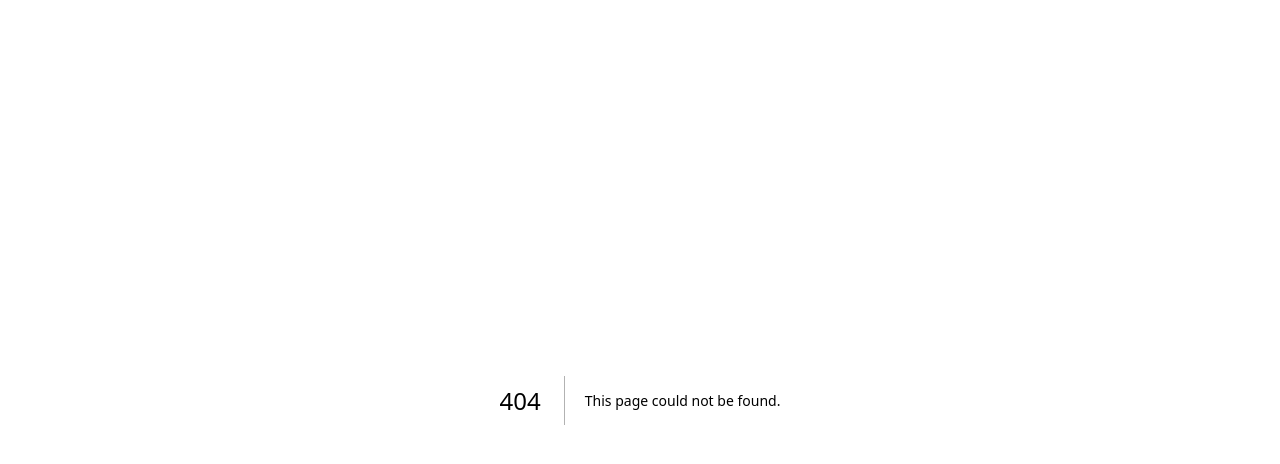
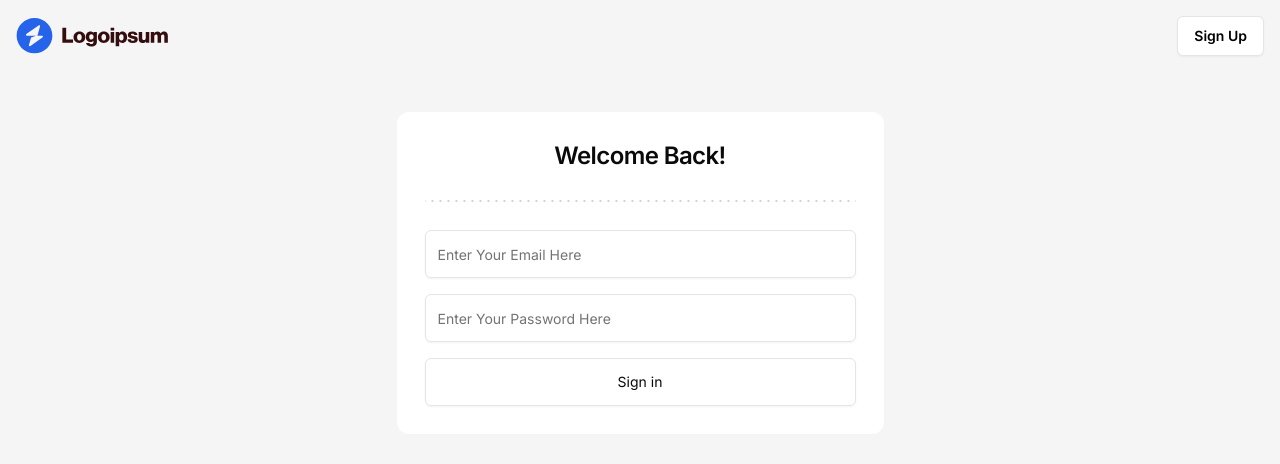
Before and after one commit to sauravkokane/jira-clone, a Next.js app: page /sign-in in a window 1280 px wide. Before the commit this address had no page. Shown: the top 464 px of the page. Built offline with nearby package versions, Linux system fonts and the light colour scheme.

Commit message:
Added components for sign in page

```diff
--- /dev/null
+++ b/src/app/(auth)/layout.tsx
@@ -0,0 +1,28 @@
+import { Button } from '@/components/ui/button';
+import Image from 'next/image';
+import React from 'react'
+
+interface AuthenticationLayoutProps {
+    children : React.ReactNode;
+}
+const AuthenticationLayout = ({children} : AuthenticationLayoutProps) => {
+  return (
+    <main className='bg-neutral-100 min-h-screen'>
+        <div className='mx-auto max-w-screen-2xl p-4'>
+            <nav className='flex justify-between items-center'>
+                <Image src="/logo.svg" alt='logo' width={152} height={56} />
+                <Button variant={"secondary"}>
+                    Sign Up
+                </Button>
+            </nav>
+            <div className='flex flex-col items-center justify-center pt-4 md:pt-14'>
+                {children}
+            </div>
+
+        </div>
+
+    </main>
+  )
+}
+
+export default AuthenticationLayout;
--- /dev/null
+++ b/src/app/(auth)/sign-in/page.tsx
@@ -0,0 +1,13 @@
+"use client";
+
+import { SignInCard } from '@/features/auth/components/sign-in-card';
+import React from 'react'
+
+const SignInPage: React.FC = () => {
+  return <SignInCard />
+}
+
+
+
+
+export default SignInPage;
--- /dev/null
+++ b/src/app/(auth)/sign-up/page.tsx
@@ -0,0 +1,11 @@
+import React from 'react'
+
+const SignUpPage: React.FC = () => {
+  return (
+    <div>
+      Sign Up Page
+    </div>
+  )
+}
+
+export default SignUpPage;
--- a/src/app/layout.tsx
+++ b/src/app/layout.tsx
@@ -1,17 +1,13 @@
 import type { Metadata } from "next";
-import localFont from "next/font/local";
+import {Inter} from "next/font/google";
 import "./globals.css";
 
-const geistSans = localFont({
-  src: "./fonts/GeistVF.woff",
-  variable: "--font-geist-sans",
-  weight: "100 900",
-});
-const geistMono = localFont({
-  src: "./fonts/GeistMonoVF.woff",
-  variable: "--font-geist-mono",
-  weight: "100 900",
-});
+import {cn} from "@/lib/utils";
+
+
+const inter = Inter({ subsets: ["latin"] });
+
+
 
 export const metadata: Metadata = {
   title: "Create Next App",
@@ -26,7 +22,7 @@
   return (
     <html lang="en">
       <body
-        className={`${geistSans.variable} ${geistMono.variable} antialiased`}
+        className={cn(inter.className, "antialiased min-h-screen")}
       >
         {children}
       </body>
--- /dev/null
+++ b/src/components/dotted-separator.tsx
@@ -0,0 +1,41 @@
+import React from 'react';
+import {cn} from "@/lib/utils";
+
+interface DottedSeparatorProps {
+    className?: string;
+    color?: string;
+    height?: string;
+    dotSize?: string;
+    gapSize?: string;
+    direction?: "vertical" | "horizontal";
+}
+export const DottedSeparator: React.FC<DottedSeparatorProps> = ({
+    className,
+    color = "#d4d4d8",
+    height = "2px",
+    dotSize = "4px",
+    gapSize = "4px",
+    direction = "horizontal"
+}) => {
+    const isHorizontal = direction === "horizontal";
+  return (
+    <div className={cn(
+        isHorizontal ? "w-full flex items-center" : "h-full flex flex-col items-center",
+        className,
+    )}>
+     <div className= {isHorizontal ? "flex-grow": "flex-grow-0"}
+     style= {{
+        width: isHorizontal ? "100%" : height,
+        height: isHorizontal ? height : "100%",
+        backgroundImage: `radial-gradient(circle, ${color} 25%, transparent 25%)`,
+        backgroundSize: isHorizontal ?
+            `${parseInt(dotSize) + parseInt(gapSize)}px ${height}` :
+            `${height} ${parseInt(dotSize) + parseInt(gapSize)}px`,
+        backgroundRepeat: isHorizontal ? "repeat-x" : "repeat-y",
+        backgroundPosition: "center"
+     }}
+     />
+
+    </div>
+  )
+}
--- /dev/null
+++ b/src/features/auth/components/sign-in-card.tsx
@@ -0,0 +1,49 @@
+import { DottedSeparator } from '@/components/dotted-separator'
+import {
+  Card,
+  CardHeader,
+  CardTitle,
+  CardContent
+} from '@/components/ui/card'
+import { Input } from '@/components/ui/input'
+import React from 'react'
+
+export const SignInCard = () => {
+  return (
+    <Card className='h-full w-full md:w-[487px] border-none shadow-none'>
+      <CardHeader className='flex justify-center items-center text-center p-7'>
+        <CardTitle className='text-2xl'>
+          Welcome Back!
+        </CardTitle>
+
+      </CardHeader>
+      <div className='px-7'>
+        <DottedSeparator />
+      </div>
+      <CardContent className='p-7'>
+        <form className='space-y-4'>
+          <Input
+              required
+              type='email'
+              value={""}
+              onChange={()=>{}}
+              placeholder='Enter Your Email Here'
+              disabled = {false}
+          />
+          <Input
+              required
+              type='password'
+              value={""}
+              onChange={()=>{}}
+              placeholder='Enter Your Password Here'
+              disabled = {false}
+              min={8}
+              max={256}
+          />
+          <Input type='submit' value='Sign in' />
+        </form>
+      </CardContent>
+
+    </Card>
+  )
+}
```
Also changed, not shown: public/logo.svg (added).
